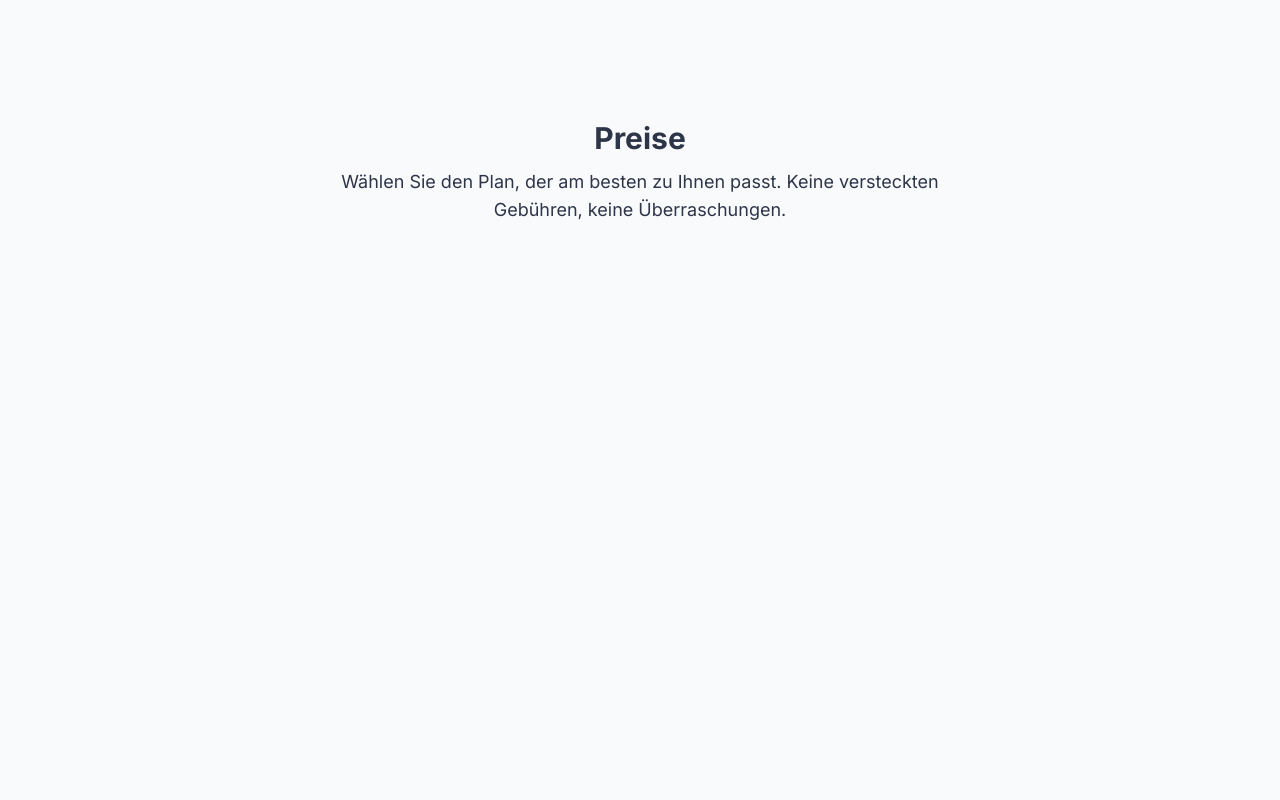
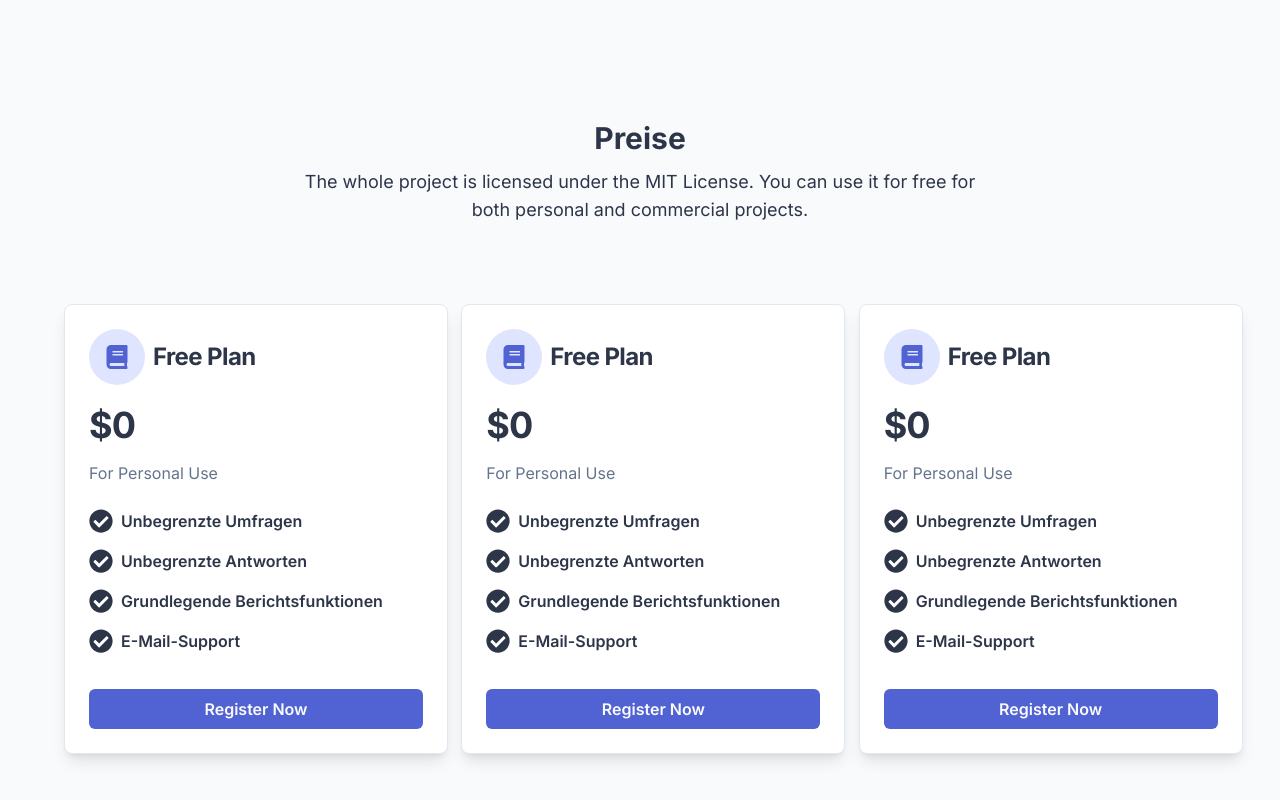
Before and after one commit to Factorium1/pulse, a Next.js app in the folder apps/web/: page / in a window 1280 px wide. Shown: the part 1758-2558 px from the top of the page. Built offline with nearby package versions, Linux system fonts and the light colour scheme; no server answers.

Commit message:
feat(page): add pricing section with pricing card

```diff
--- a/apps/web/src/app/(marketing)/page.tsx
+++ b/apps/web/src/app/(marketing)/page.tsx
@@ -1,4 +1,5 @@
 import { Card } from '@/components/shared/web/card'
+import { PricingCard } from '@/components/shared/web/pricingCard'
 import { FaBook, FaGlobe, FaMobile, FaPen, FaShare } from 'react-icons/fa'
 import { FaDiagramSuccessor } from 'react-icons/fa6'
 
@@ -65,9 +66,50 @@ const Homepage = () => {
         <div className="max-w-3xl mx-auto flex-center flex-col text-center gap-3 text-foreground px-6 pt-30 pb-20">
           <h2 className="text-2xl md:text-3xl font-bold">Preise</h2>
           <p className="text-base md:text-lg max-w-2xl">
-            Wählen Sie den Plan, der am besten zu Ihnen passt. Keine versteckten Gebühren, keine
-            Überraschungen.
+            The whole project is licensed under the MIT License. You can use it for free for both
+            personal and commercial projects.
           </p>
+        </div>
+        <div className="grid grid-cols-1 md:grid-cols-2 lg:grid-cols-3 gap-10 mx-auto px-6 pb-20">
+          <PricingCard
+            icon={FaBook}
+            title="Free Plan"
+            description="For Personal Use"
+            price="0.00"
+            features={[
+              'Unbegrenzte Umfragen',
+              'Unbegrenzte Antworten',
+              'Grundlegende Berichtsfunktionen',
+              'E-Mail-Support',
+            ]}
+            button="Register Now"
+          />
+          <PricingCard
+            icon={FaBook}
+            title="Free Plan"
+            description="For Personal Use"
+            price="0.00"
+            features={[
+              'Unbegrenzte Umfragen',
+              'Unbegrenzte Antworten',
+              'Grundlegende Berichtsfunktionen',
+              'E-Mail-Support',
+            ]}
+            button="Register Now"
+          />
+          <PricingCard
+            icon={FaBook}
+            title="Free Plan"
+            description="For Personal Use"
+            price="0.00"
+            features={[
+              'Unbegrenzte Umfragen',
+              'Unbegrenzte Antworten',
+              'Grundlegende Berichtsfunktionen',
+              'E-Mail-Support',
+            ]}
+            button="Register Now"
+          />
         </div>
       </section>
     </>
```
